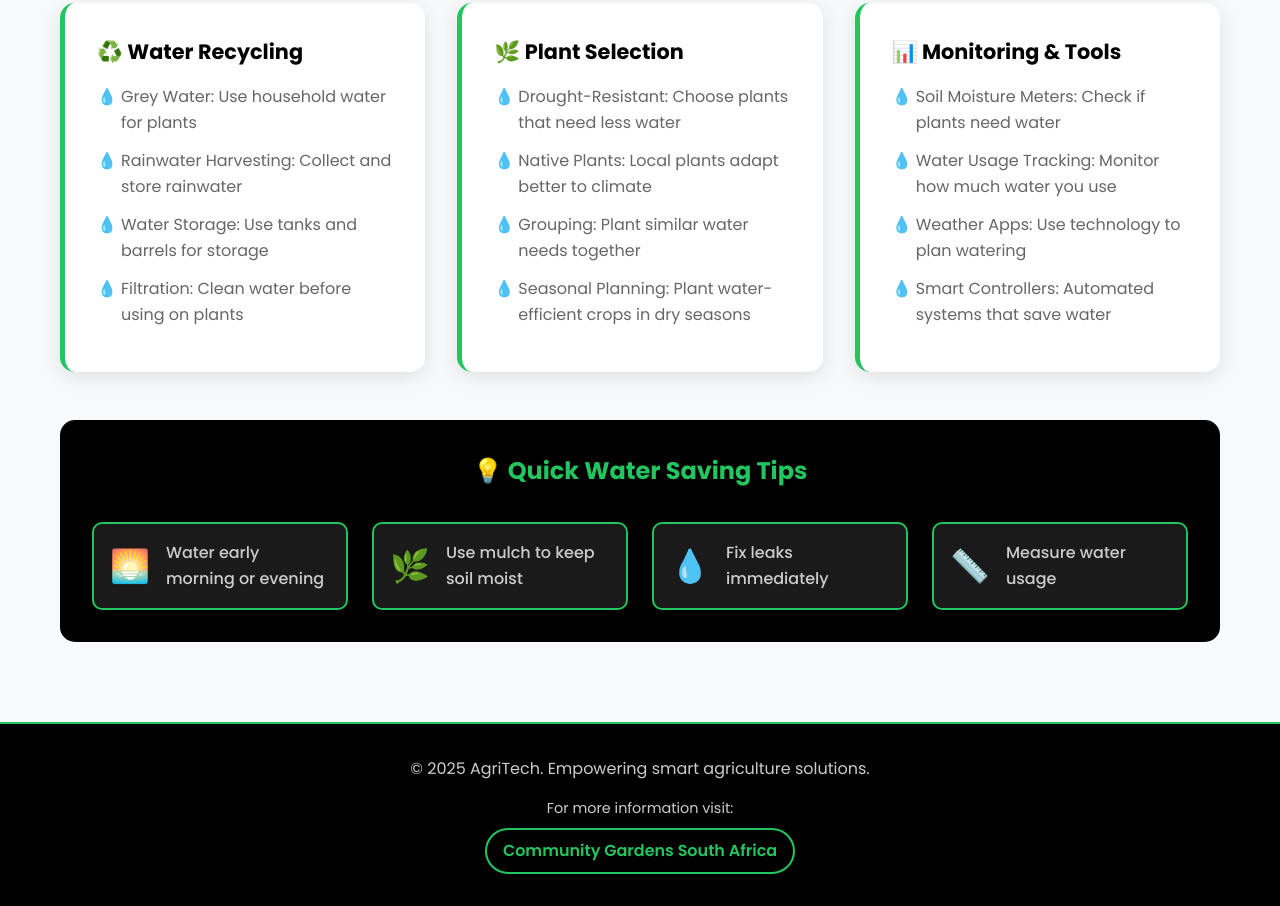
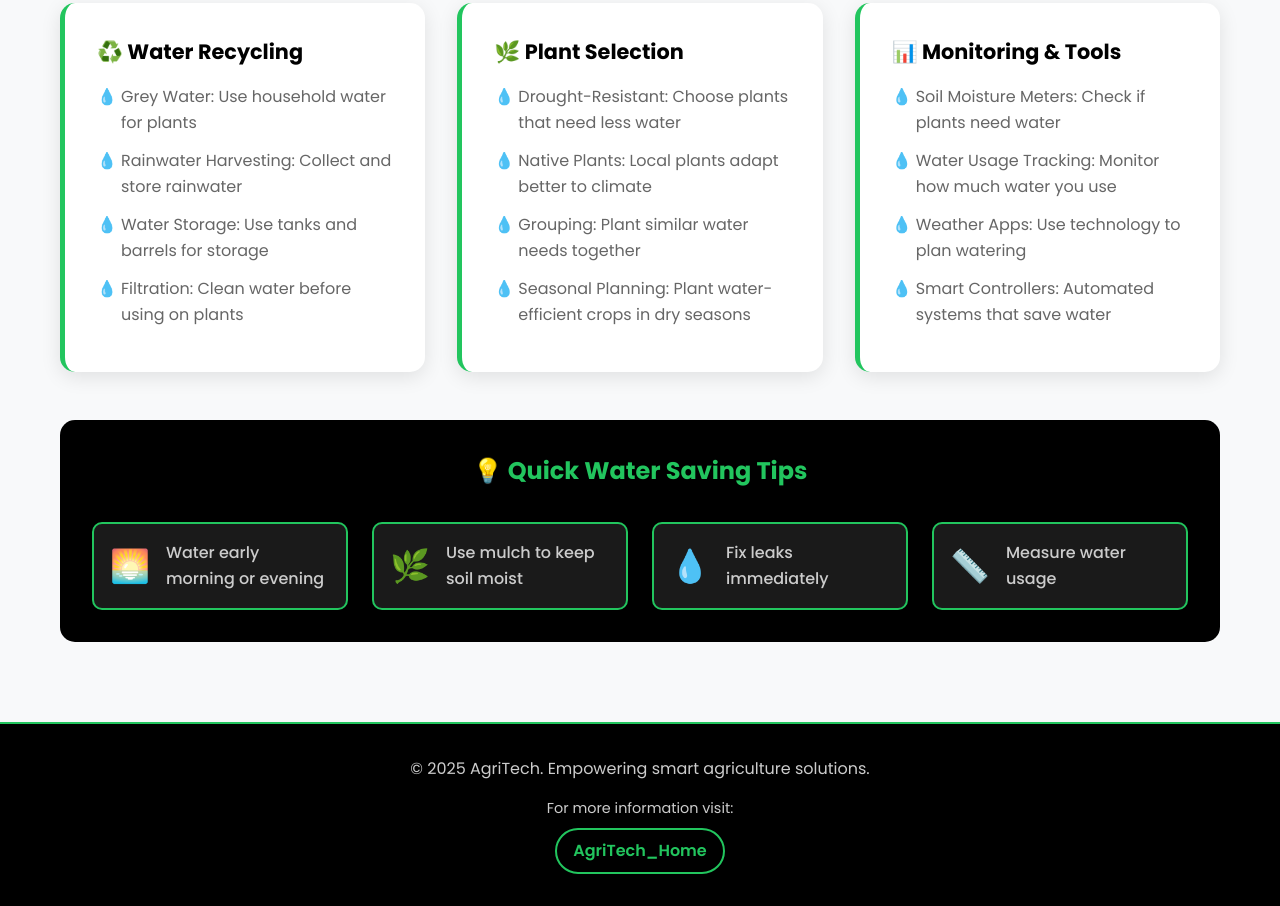
Before and after one commit to AgriTech-ctrl/agritech-website, a plain HTML site: page agriTech.html in a window 1280 px wide. Shown: the part 4594-5500 px from the top of the page. Drawn offline with Linux system fonts and the light colour scheme.

Commit message:
Update agriTech.html

```diff
--- a/agriTech.html
+++ b/agriTech.html
@@ -430,7 +430,7 @@
             <p data-en="&copy; 2025 AgriTech. Empowering smart agriculture solutions." data-se="&copy; 2025 AgriTech. Go matlafatsa ditshwanelo tsa temo e botse." data-ve="&copy; 2025 AgriTech. U matlafadza tshivhudzuludzi tsha vhulimi." data-ts="&copy; 2025 AgriTech. Ku matlafisa vutshila bya vurimi.">&copy; 2025 AgriTech. Empowering smart agriculture solutions.</p>
             <div class="footer-link">
                 <p data-en="For more information visit:" data-se="Bakeng sa tshedimošo e ngata etela:" data-ve="Nga tshedziso dza u vhudzwa:" data-ts="Hi rungula ro tala hlaya:">For more information visit:</p>
-                <a href="https://agritech-ctrl.github.io/AgriTechHome/" target="_blank" class="external-link" data-en="AgriTech_Home" data-se="Dikgokelo tša Serapa tša Afrika Borwa" data-ve="Tshifhinga tsha Serapa tsha Afrika Borwa" data-ts="Swikongomelo swa Serapa swa Afrika Dzonga">Community Gardens South Africa</a>
+                <a href="https://agritech-ctrl.github.io/AgriTechHome/" target="_blank" class="external-link" data-en="AgriTech_Home" data-se="Dikgokelo tša Serapa tša Afrika Borwa" data-ve="Tshifhinga tsha Serapa tsha Afrika Borwa" data-ts="Swikongomelo swa Serapa swa Afrika Dzonga">AgriTech_Home</a>
             </div>
         </div>
     </footer>
```
